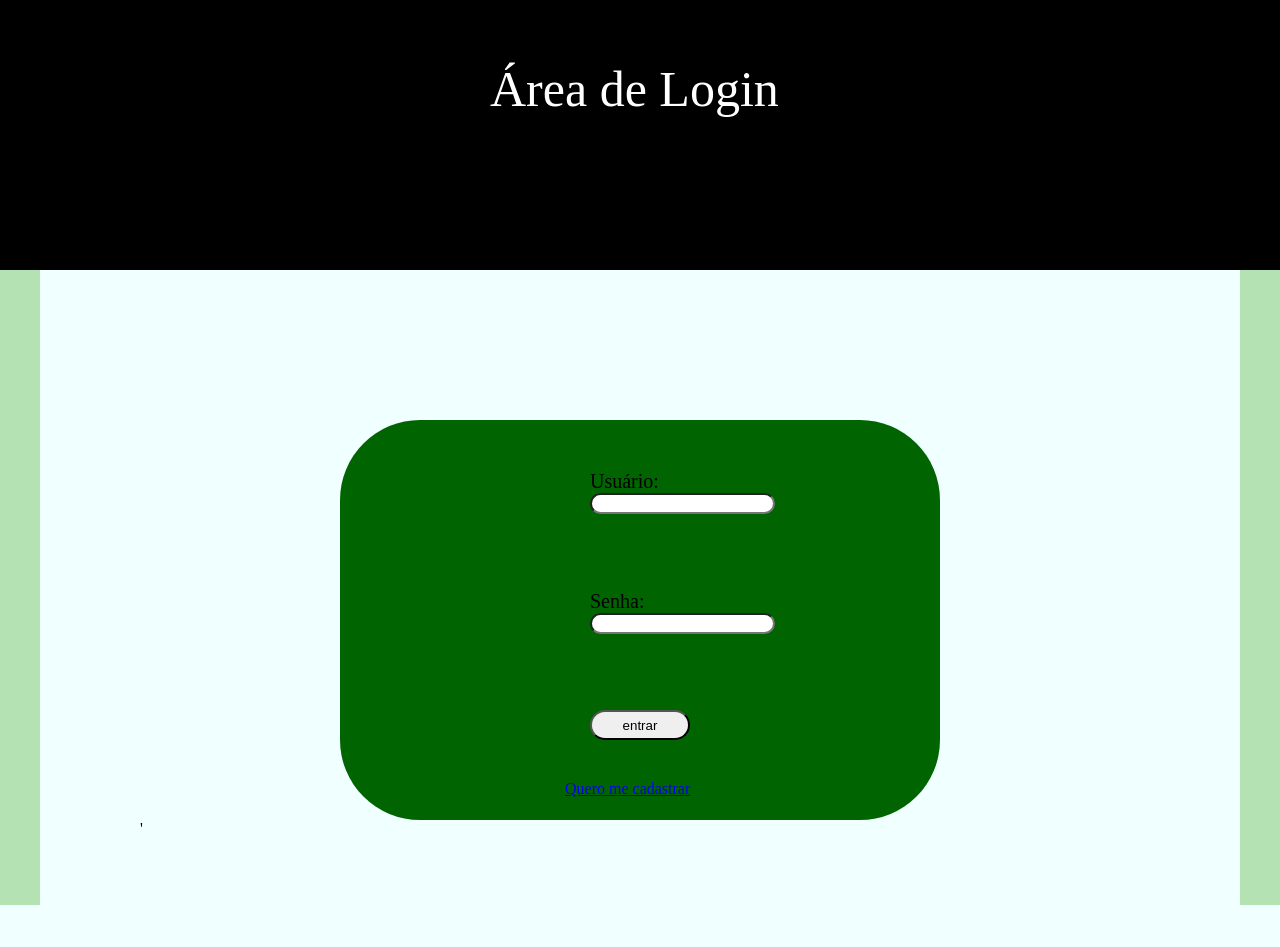
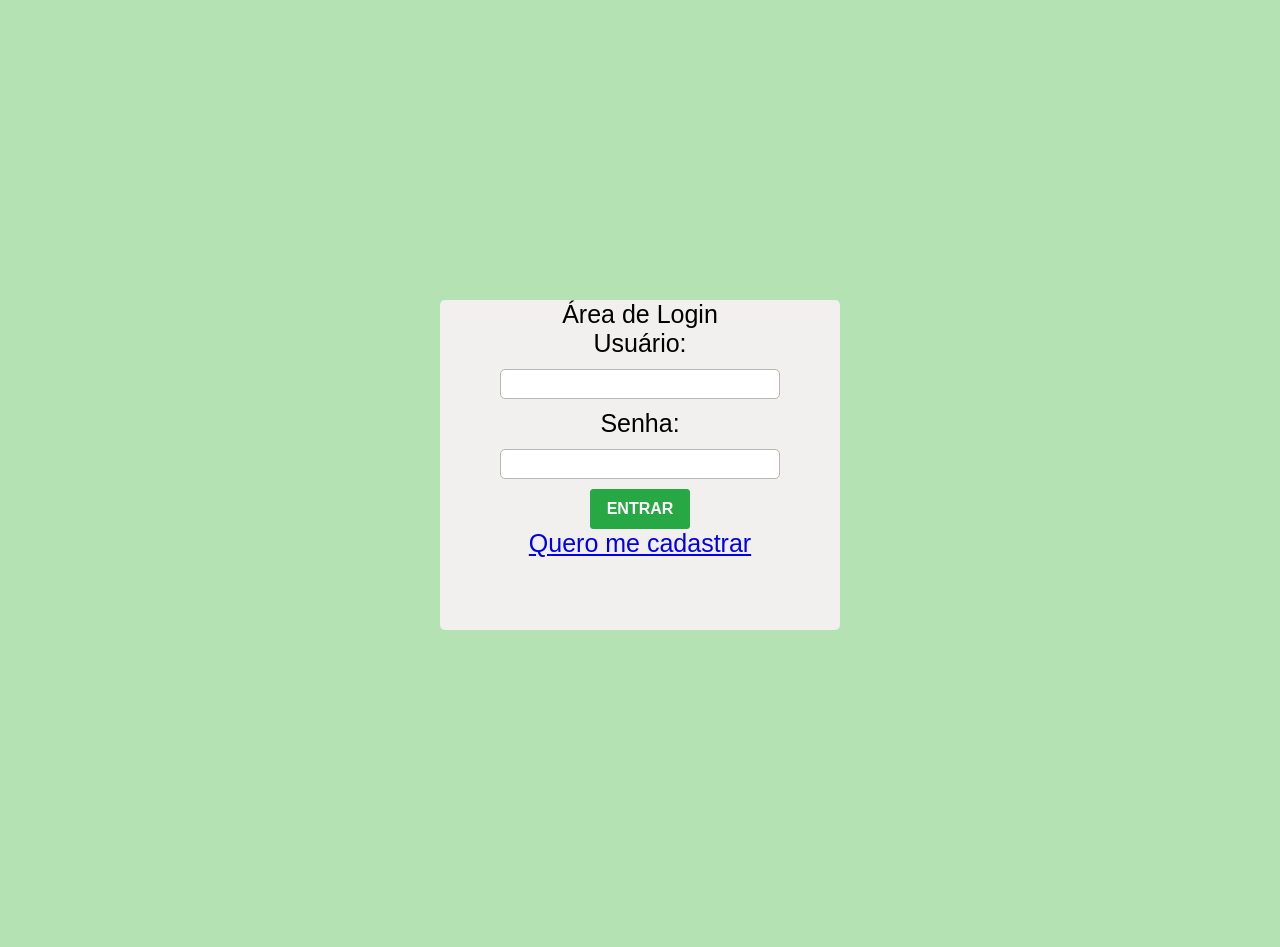
Before and after one commit to ProCodeTcc/GerenciadorDeTarefas, a PHP site: page / in a window 1280 px wide. Before the commit the page ends 905 px from the top, so only its background shows below. Run offline with PHP 8.4, Linux system fonts and the light colour scheme.

Commit message:
Add files via upload

```diff
--- a/index.php
+++ b/index.php
@@ -33,45 +33,32 @@ if(isset($_GET["btnEntrar"])){
 <html>
     <head>
         <title> Entrar | Gerenciador de Tarefas </title>
-        <link rel="stylesheet" type="text/css" href="css/style.css">
+        <link rel="stylesheet" type="text/css" href="css/styleCadastroUsuario.css">
         <meta charset="utf-8">
     </head>
     <body>
-
-        <header>
-            <div id="centro">
-                <div id="titulo">
-                    Área de Login
+        <div id="content">
+            <div id="cadastro">
+                <div id="centro">
+                    <div id="titulo">
+                        Área de Login
+                    </div>
                 </div>
-            </div>
-        </header>
-
-            <div id="subtela">
-
                 <form name="frmLogin" action="index.php" method="get">
-                    <div id="login">
-                        <div class="cadastro">
-                            Usuário:
-                            <div class="dados">
-                                <input class="input" type="text" name="txtEmail">
-                            </div>
+                        <div class="titulo">Usuário:</div>
+                        <div class="campo">
+                            <input class="caixa" type="text" name="txtEmail">
                         </div>
-                        <div class="cadastro">
-                            Senha:
-                            <div class="dados">
-                                <input class="input" type="password" name="txtSenha">
-                            </div>
+                        <div class="titulo">Senha:</div>
+                        <div class="campo">
+                                <input class="caixa" type="password" name="txtSenha">
                         </div>
-                        <div class="cadastro">
-                            <input id="botao" type="submit" name="btnEntrar" value="entrar"/>
+                            <input class="botao" type="submit" name="btnEntrar" value="ENTRAR"/>
+                        <div id="referencia">
+                            <a href="cadastro.php">Quero me cadastrar</a>
                         </div>
-                        <div id="referencia">
-                            <a id="link" href="cadastro.php">Quero me cadastrar</a>
-                        </div>
-                    </div>'
                 </form>
             </div>
-
-
+        </div>
     </body>
 </html>
```
